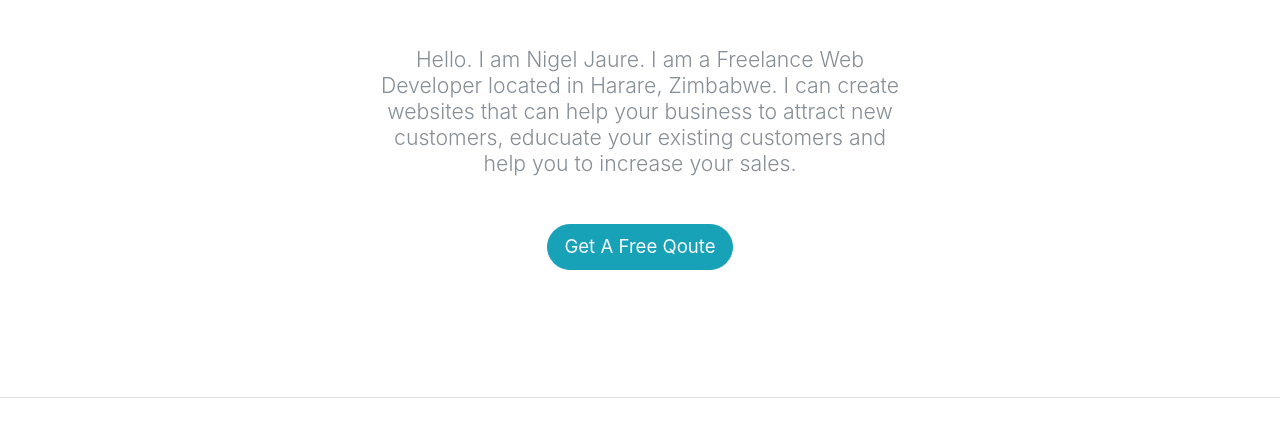
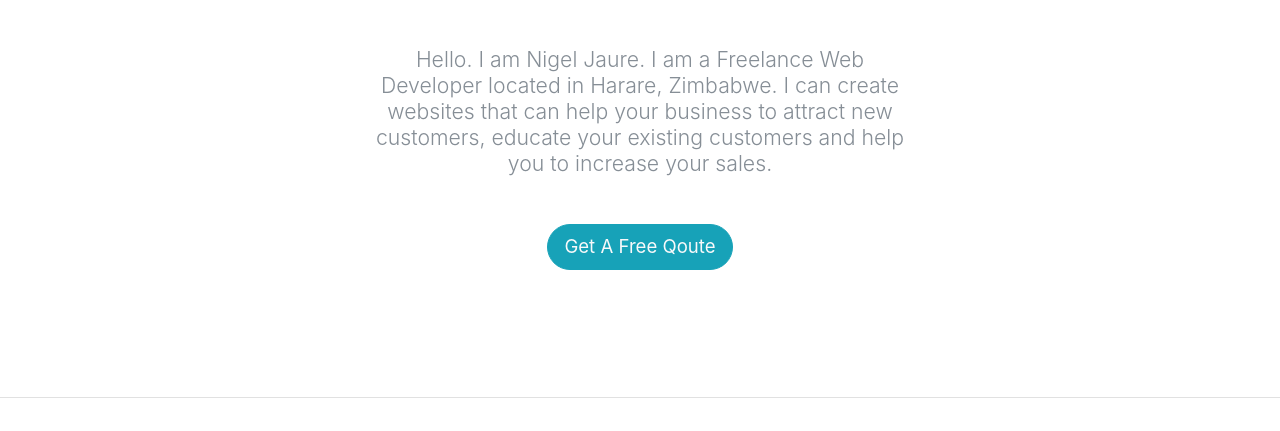
Before and after one commit to jaurenigel/pro-website, a plain HTML site: page index.html in a window 1280 px wide. Shown: the part 165-596 px from the top of the page. Drawn offline with Linux system fonts and the light colour scheme.

Commit message:
Update index.html

```diff
--- a/index.html
+++ b/index.html
@@ -57,7 +57,7 @@
                     <h1 class="display-5 mb-5">Attract , Educate &amp; Sell</h1>
 
                     <p class="lead mb-5">Hello. I am Nigel Jaure. I am a Freelance Web Developer located in Harare, Zimbabwe. I can create websites
-                        that can help your business to attract new customers, educuate your existing customers and help you
+                        that can help your business to attract new customers, educate your existing customers and help you
                         to increase your sales.</p>
 
                     <p class="lead">
```
